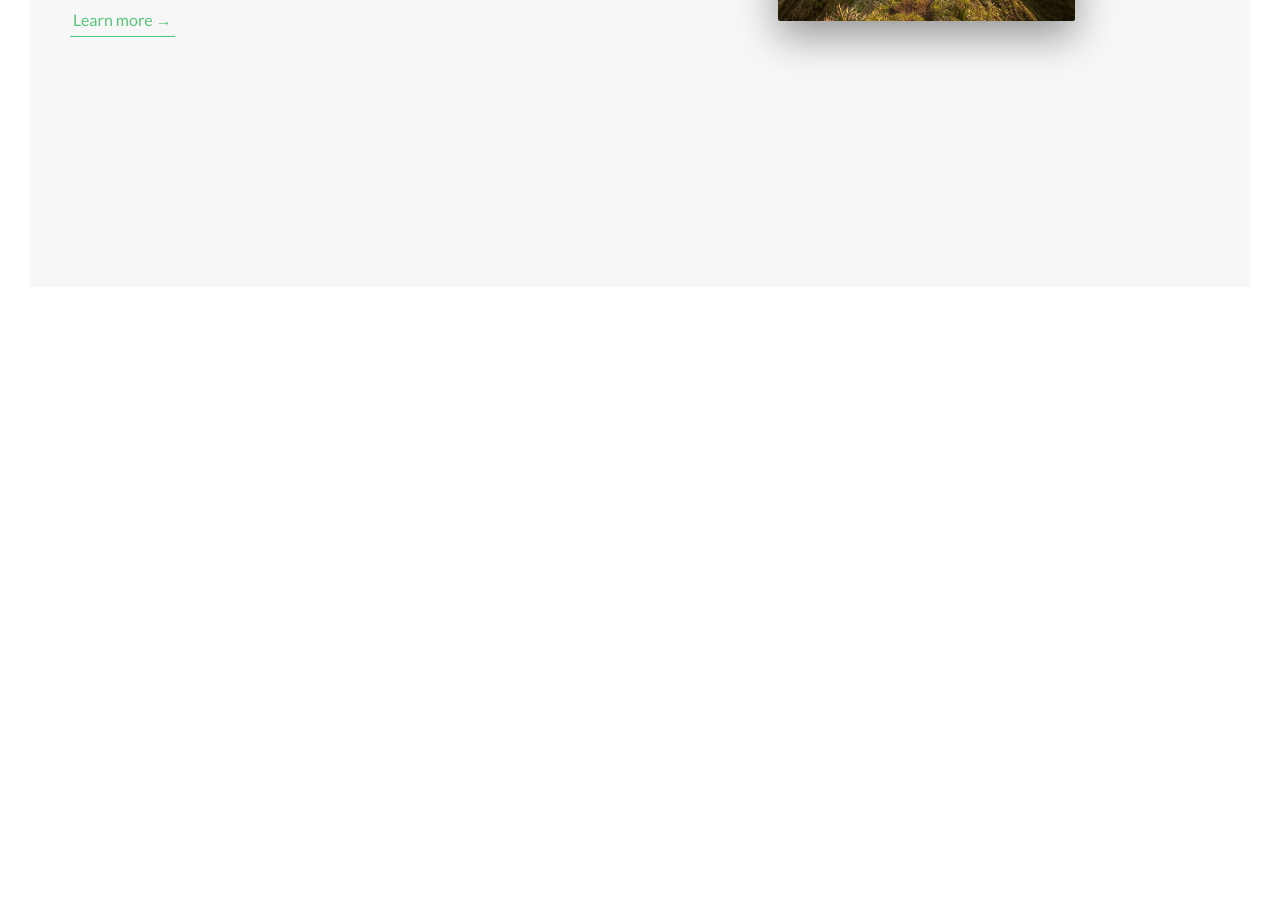
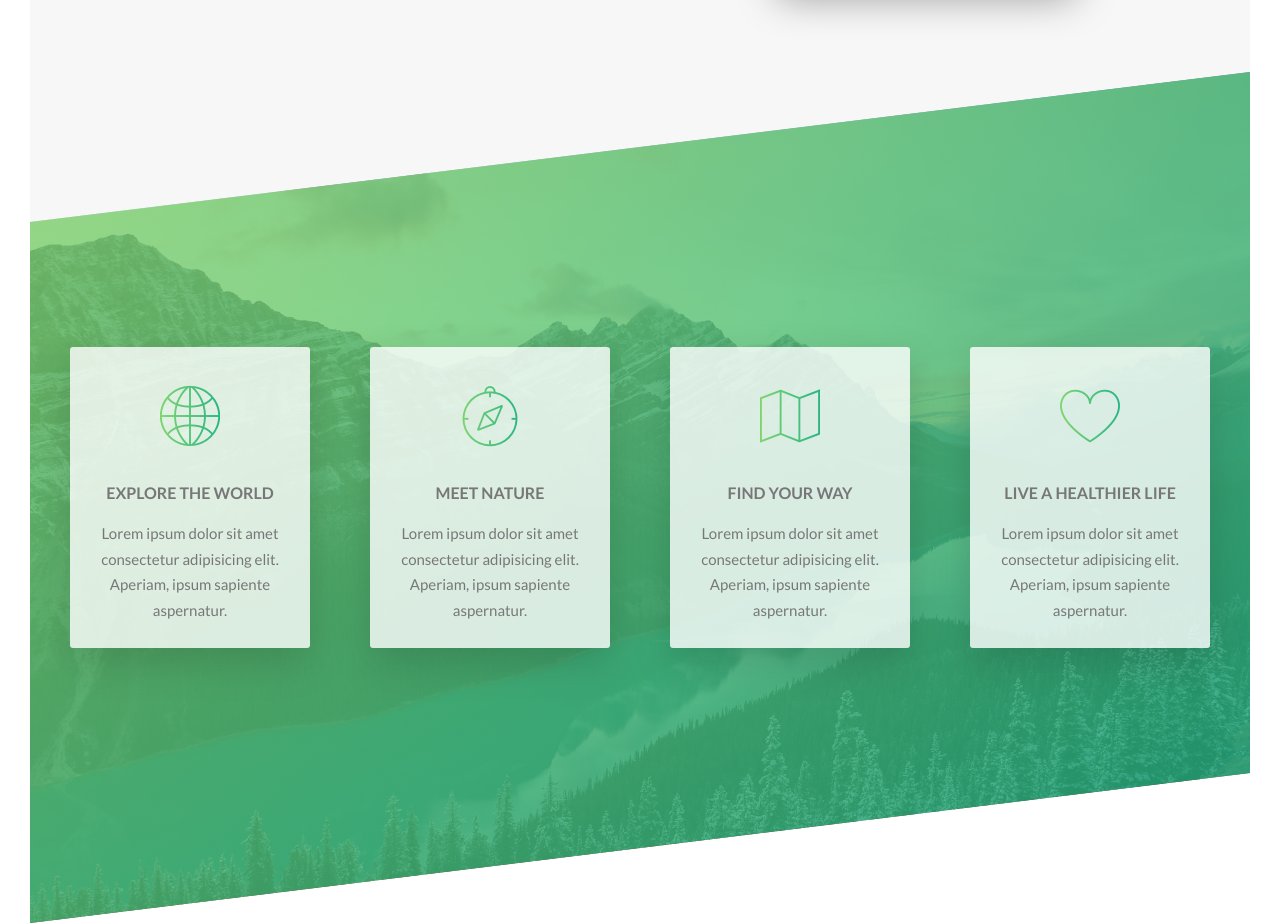
Before and after one commit to NickanBagherpour/natours, a website: page index.html in a window 1280 px wide. Shown: the part 1297-2220 px from the top of the page. Before the commit the page ends 1614 px from the top, so only its background shows below. Drawn offline with Linux system fonts and the light colour scheme.

Commit message:
feat: work on features section

```diff
--- a/index.html
+++ b/index.html
@@ -16,6 +16,7 @@
     <title>Natours | Exciting tours for adventurous people</title>
   </head>
   <body>
+    <!-- Begin Header -->
     <header class="header">
       <div class="header__logo-box">
         <img src="img/logo-white.png" alt="Logo" class="header__logo" />
@@ -30,8 +31,10 @@
         <a href="#" class="btn btn--white btn--animated">Discover our tours</a>
       </div>
     </header>
+    <!-- End Header -->
 
     <main>
+      <!-- Begin About -->
       <section class="section-about">
         <div class="u-center-text u-margin-bottom-big">
           <h2 class="heading-secondary">
@@ -81,6 +84,65 @@
           </div>
         </div>
       </section>
+      <!-- End About -->
+
+      <!-- Begin Features -->
+      <section class="section-features">
+        <div class="row">
+          <div class="col-1-of-4">
+            <div class="feature-box">
+              <i class="feature-box__icon icon-basic-world"></i>
+              <h3 class="heading-tertiary u-margin-bottom-small">
+                Explore the world
+              </h3>
+              <p class="feature-box__text">
+                Lorem ipsum dolor sit amet consectetur adipisicing elit.
+                Aperiam, ipsum sapiente aspernatur.
+              </p>
+            </div>
+          </div>
+
+          <div class="col-1-of-4">
+            <div class="feature-box">
+              <i class="feature-box__icon icon-basic-compass"></i>
+              <h3 class="heading-tertiary u-margin-bottom-small">
+                Meet nature
+              </h3>
+              <p class="feature-box__text">
+                Lorem ipsum dolor sit amet consectetur adipisicing elit.
+                Aperiam, ipsum sapiente aspernatur.
+              </p>
+            </div>
+          </div>
+
+          <div class="col-1-of-4">
+            <div class="feature-box">
+              <i class="feature-box__icon icon-basic-map"></i>
+              <h3 class="heading-tertiary u-margin-bottom-small">
+                Find your way
+              </h3>
+              <p class="feature-box__text">
+                Lorem ipsum dolor sit amet consectetur adipisicing elit.
+                Aperiam, ipsum sapiente aspernatur.
+              </p>
+            </div>
+          </div>
+
+          <div class="col-1-of-4">
+            <div class="feature-box">
+              <i class="feature-box__icon icon-basic-heart"></i>
+              <h3 class="heading-tertiary u-margin-bottom-small">
+                Live a healthier life
+              </h3>
+              <p class="feature-box__text">
+                Lorem ipsum dolor sit amet consectetur adipisicing elit.
+                Aperiam, ipsum sapiente aspernatur.
+              </p>
+            </div>
+          </div>
+        </div>
+      </section>
+      <!-- End Features -->
     </main>
   </body>
 </html>
--- /dev/null
+++ b/sass/components/_feature-box.scss
@@ -0,0 +1,24 @@
+.feature-box {
+    background-color: rgba($color-white, .8);
+    font-size: 1.5rem;
+    padding: 2.5rem;
+    text-align: center;
+    border-radius: 3px;
+    box-shadow: 0 1.5rem 4rem rgba($color-black, .15);
+    transition: transform .3s;
+
+    &__icon {
+        font-size: 6rem;
+        margin-bottom: .5rem;
+        display: inline-block;
+        background-image: linear-gradient(to right, $color-primary-light, $color-primary-dark);
+        background-clip: text;
+        -webkit-background-clip: text;
+        color: transparent;
+
+    }
+
+    &:hover {
+        transform: translateY(-1.5rem) scale(1.01);
+    }
+}
--- a/sass/main.scss
+++ b/sass/main.scss
@@ -9,6 +9,7 @@
 
 @import "components/button";
 @import "components/composition";
+@import "components/feature-box";
 
 @import "layout/grid";
 @import "layout/header";
--- a/sass/pages/_home.scss
+++ b/sass/pages/_home.scss
@@ -1,5 +1,22 @@
 .section-about{
     background-color: $color-grey-light-1;
     padding: 25rem 0;
-    margin-top: -20vh;
+    margin-top: -25vh;
 }
+
+.section-features {
+    padding: 20rem 0;
+    background-image: linear-gradient(
+        to right bottom,
+        rgba($color-primary-light, 0.8),
+        rgba($color-primary-dark, 0.8)),
+    url(../img/nat-4.jpg);
+    background-size: cover;
+    transform: skewY(-7deg);
+    margin-top: -10rem;
+
+    & > * {
+        transform: skewY(7deg);
+    }
+
+}
```
Also changed, not shown: css/style.css.
